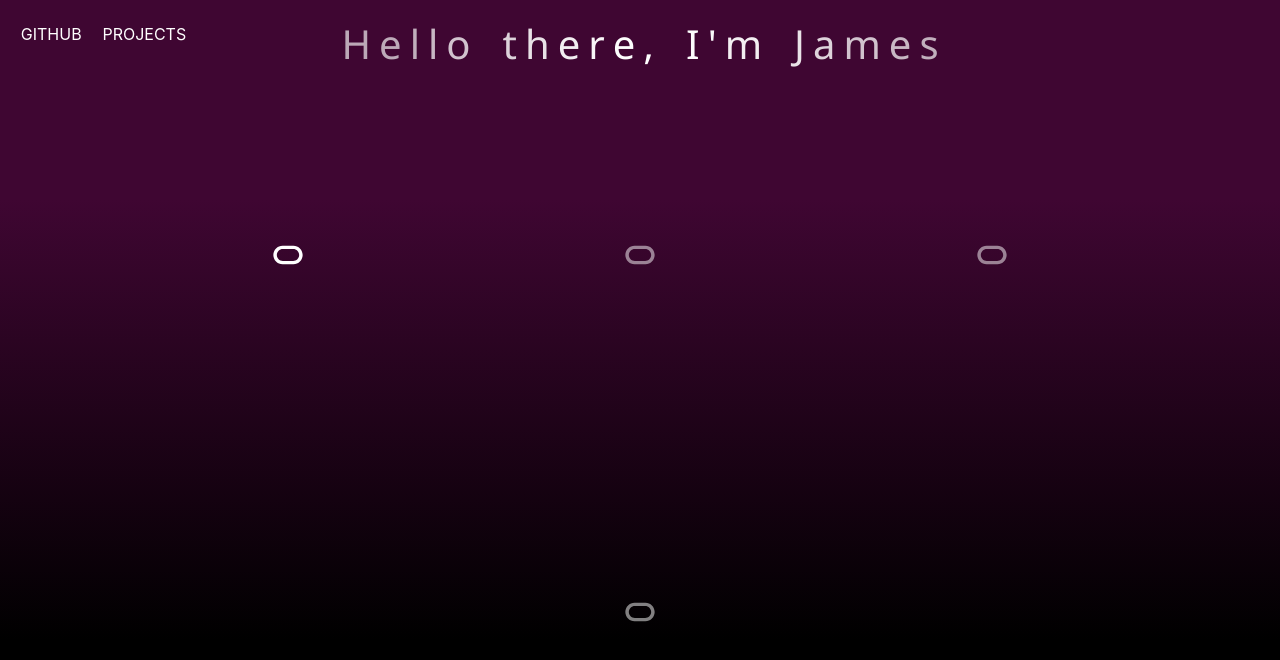
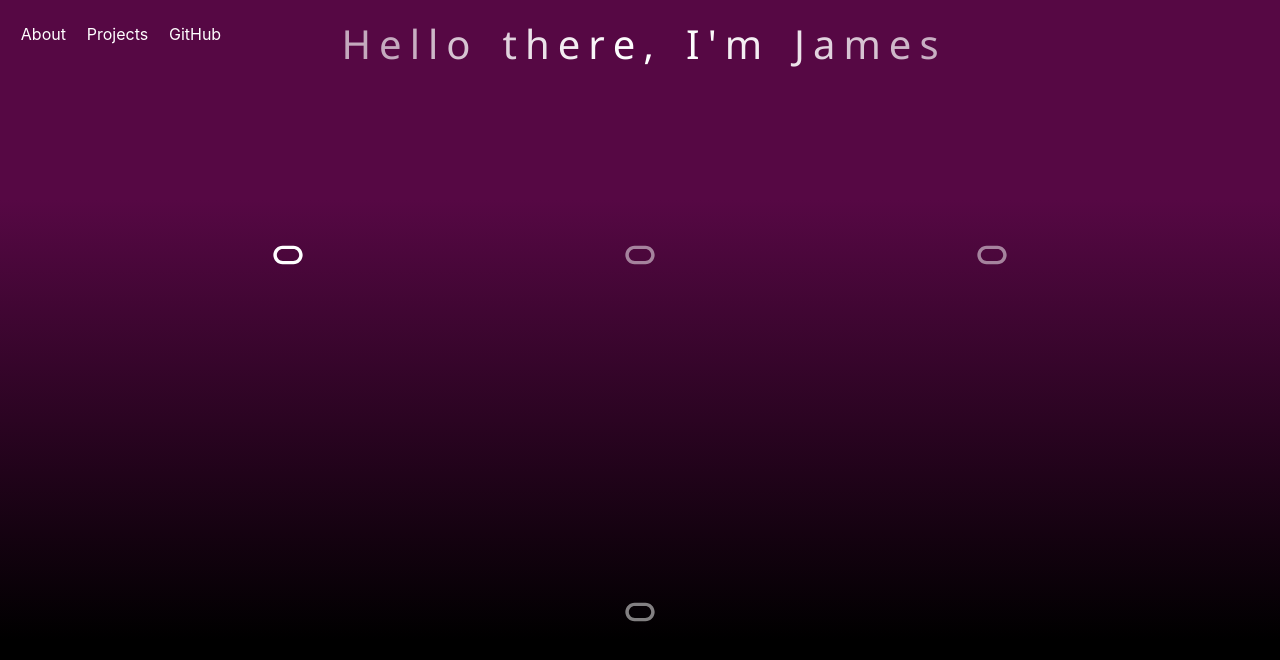
Before and after one commit to le-james/le-james.github.io, a React (Create React App) app: page /printer_project in a window 1280 px wide. Shown: the top 660 px of the page. Built offline with nearby package versions, Linux system fonts and the light colour scheme; a web font is replaced by a local one.

Commit message:
added about page, added more animations to about and project pages

```diff
--- a/src/App.js
+++ b/src/App.js
@@ -5,6 +5,7 @@ import { Route, Switch, useLocation } from "react-router-dom";
 
 //project component
 import Projects from "./components/Projects";
+import About from "./components/About";
 
 //project pages component
 import OD_project from "./components/project_pages/OD_project";
@@ -51,13 +52,16 @@ const App = () => {
   }
 
 let location = useLocation()
+let currPath = location.pathname
+// console.log(currPath)
 
   return (
     <Switch key={location.key} location={location}>
-      <Route path="/" exact render={(props) => ( <Home {...props} randRGB={randRGB} randRGBgenerator={randRGBgenerator} randRGBReset={randRGBReset}/> )} />
-      <Route path="/projects" component={Projects}/>
+      <Route path="/" exact render={(props) => ( <Home {...props} currPath={currPath} randRGB={randRGB} randRGBgenerator={randRGBgenerator} randRGBReset={randRGBReset}/>)} />
+      <Route path="/projects" render={(props) => ( <Projects {...props} currPath={currPath} randRGB={randRGB} randRGBgenerator={randRGBgenerator} randRGBReset={randRGBReset}/>)} />
+      <Route path="/about" render={(props) => ( <About {...props} currPath={currPath} randRGB={randRGB} randRGBgenerator={randRGBgenerator} randRGBReset={randRGBReset}/>)} />
 
-      <Route path="/od_project" component={OD_project}/>
+      <Route path="/od_project" render={(props) => ( <OD_project {...props} currPath={currPath} randRGB={randRGB} randRGBgenerator={randRGBgenerator} randRGBReset={randRGBReset}/>)} />
       <Route path="/rpod_project" component={Under_construction}/>
       <Route path="/testbed_project" component={Under_construction}/>
       <Route path="/ddr_project" component={Under_construction}/>
--- /dev/null
+++ b/src/components/About.js
@@ -0,0 +1,74 @@
+import React from 'react'
+import { motion } from 'framer-motion';
+
+import Footer from './footer'
+
+// cover images
+import keep_calm_cover from "./project_images/under_construction/sub_keep_calm_cat_lossy.jpg"
+
+//CSS
+import "./about.css"
+
+function About({ currPath, randRGB, randRGBgenerator, randRGBReset }) {
+    return (
+        <div class="projects" style={{overflow: "hidden"}}>
+
+            <Footer currPath={currPath} randRGB={randRGB} randRGBgenerator={randRGBgenerator} randRGBReset={randRGBReset} />
+
+            <motion.div class="project-container" variants={containerVariants} initial="hidden" animate="visible">
+                <div class="about-card" id="responsive-div">
+                    <div class="card__body">
+                        <img src={keep_calm_cover} alt="cat with space helmet"/>
+
+                        {/* <br/> */}
+                        {/* <hr/> */}
+
+                        <h2 style={headerStyle}>👨‍🚀 About James</h2>
+
+                        <p style={para}>
+                            &#9996; I am a M.S. student at the University of Southern California in the
+                            Astronautical Engineering Department.
+                        </p>
+                        <p style={para}>
+                            Interested in all things that integrate ⚙️mechanical, ⚡electronics and 👨‍💻software,
+                            Mechatronics!
+                        </p>
+                        <p style={para}>
+                            Currently focusing on the controls of robotic systems.
+                        </p>
+
+                        <br/>
+
+                        <h3 style={headerStyle}>📡 Contact</h3>
+                        <p style={para}>&#9993; jle54218@usc.edu</p>
+                    </div>
+                </div>
+            </motion.div>
+        </div>
+    )
+}
+
+const headerStyle = {borderRadius: "0.5em",
+                    background:"rgba(75,75,75,0.6",
+                    padding:"0.25em"
+                    }
+
+const para = {paddingTop:"0.75em"}
+
+const containerVariants = {
+    hidden: {
+        opacity:0,
+        y:"100vh"
+    },
+    visible: {
+        opacity:1,
+        y:0,
+        transition: {
+            type: "spring",
+            damping: 14,
+            ease: "easeInOut",
+        }
+    }
+}
+
+export default About
--- a/src/components/Home.js
+++ b/src/components/Home.js
@@ -5,11 +5,11 @@ import Footer from './footer'
 //CSS
 import "./home.css"
 
-const Home = ({ randRGB, randRGBgenerator, randRGBReset }) => {
+const Home = ({ currPath, randRGB, randRGBgenerator, randRGBReset }) => {
     return (
         <React.Fragment>
             <Slider randRGB={randRGB} randRGBgenerator={randRGBgenerator} randRGBReset={randRGBReset} />
-            <Footer randRGB={randRGB} randRGBgenerator={randRGBgenerator} randRGBReset={randRGBReset} />
+            <Footer currPath={currPath} randRGB={randRGB} randRGBgenerator={randRGBgenerator} randRGBReset={randRGBReset} />
         </React.Fragment>
     )
 }
--- a/src/components/Projects.js
+++ b/src/components/Projects.js
@@ -1,7 +1,8 @@
 import React from 'react'
+import { motion } from 'framer-motion';
 import { Link } from 'react-router-dom';
 
-import { AiFillHome } from "react-icons/ai"
+import Footer from './footer'
 
 // cover images
 import od_cover from "./project_images/od/lossy/ekf_gps_lossy.png"
@@ -14,13 +15,26 @@ import printer_cover from "./project_images/3d_printer/3d-printer_r2.gif"
 //CSS
 import "./projects.css"
 
-function Projects() {
+function Projects({ currPath, randRGB, randRGBgenerator, randRGBReset }) {
     return (
         <div class="projects">
-            <Link to="/"> {/* <AiFillHome class="header_icon" size="2em" /> */}HOME</Link>
 
-            <div class="project-container">
-            <div class="card">
+            <Footer currPath={currPath} randRGB={randRGB} randRGBgenerator={randRGBgenerator} randRGBReset={randRGBReset} />
+
+            {/* <motion.div variants={containerVariants} initial="hidden" animate="visible">
+                <Link to="/">
+                    <motion.div variants={iconVariant}>
+                        Home
+                    </motion.div>
+                </Link>
+                <Link to="/about">
+                    <motion.div variants={iconVariant}>
+                        About
+                    </motion.div></Link>
+                </motion.div> */}
+
+            <motion.div class="project-container" variants={containerVariants} initial="hidden" animate="visible">
+                <motion.div class="card" variants={childVariant}>
                     <div class="card__body">
                         <img src={od_cover} alt="orbits around earth"/>
                         <h2>Orbit Determination</h2>
@@ -34,9 +48,9 @@ function Projects() {
                             <h5>Read more</h5>
                         </Link>
                     </div>
-                </div>
+                </motion.div>
 
-                <div class="card">
+                <motion.div class="card" variants={childVariant}>
                     <div class="card__body">
                         <img src={rpod_cover} alt="plot of waypoints"/>
                         <h2>Spacecraft Rendezvous, Proximity Operations and Docking (RPOD) Guidance</h2>
@@ -50,11 +64,11 @@ function Projects() {
                             <h5>Read more</h5>
                         </Link>
                     </div>
-                </div>
+                </motion.div>
 
-                <div class="card">
+                <motion.div class="card" variants={childVariant}>
                     <div class="card__body">
-                        <img src={testbed_cover} alt="orbits around earth"/>
+                        <img src={testbed_cover} alt="paint ball air tank testbed"/>
                         <h2>3 Degrees of Freedom Small Satellite Testbed</h2>
                         <p>
                             Developing the navigation, controls and software architecture.
@@ -66,12 +80,12 @@ function Projects() {
                             <h5>Read more</h5>
                         </Link>
                     </div>
-                </div>
+                </motion.div>
 
 
-                <div class="card">
+                <motion.div class="card" variants={childVariant}>
                     <div class="card__body">
-                        <img src={ddr_cover} alt="orbits around earth"/>
+                        <img src={ddr_cover} alt="gif of blue circle moving around red circle"/>
                         <h2>Differential Drive Robot (DDR) Trajectory Optimization</h2>
                         <p>Learned how to use IPOPT (Nonlinear optimization software) in Julia programming language</p>
                     </div>
@@ -81,11 +95,11 @@ function Projects() {
                             <h5>Read more</h5>
                         </Link>
                     </div>
-                </div>
+                </motion.div>
 
-                <div class="card">
+                <motion.div class="card" variants={childVariant}>
                     <div class="card__body">
-                        <img src={printer_cover} alt="orbits around earth"/>
+                        <img src={printer_cover} alt="gif of 3d printer"/>
                         <h2>3D Printer Project</h2>
                         <p>Built a 3D printer from stratch</p>
                     </div>
@@ -95,7 +109,7 @@ function Projects() {
                             <h5>Read more</h5>
                         </Link>
                     </div>
-                </div>
+                </motion.div>
 
                 {/* <div class="card">
                     <div class="card__body">
@@ -148,9 +162,30 @@ function Projects() {
                     </div>
                 </div> */}
 
-            </div>
+            </motion.div>
         </div>
     )
 }
 
+const containerVariants = {
+    hidden: {
+        opacity: 0,
+    },
+    visible: {
+        opacity: 1,
+        transition: {
+            staggerChildren: 0.15,
+        }
+    }
+}
+
+const childVariant = {
+    hidden: {
+        opacity: 0,
+    },
+    visible: {
+        opacity: 1,
+    },
+}
+
 export default Projects
--- /dev/null
+++ b/src/components/about.css
@@ -0,0 +1,8 @@
+.about-card {
+    color: aliceblue;
+    width: 60%;
+}
+
+/* ::-webkit-scrollbar {
+    width: 0;
+} */
--- a/src/components/footer.js
+++ b/src/components/footer.js
@@ -7,11 +7,11 @@ import './footer.css'
 
 // contact icons
 // import { AiFillGithub, AiOutlineMail } from "react-icons/ai";
-import { AiFillGithub } from "react-icons/ai";
+// import { AiFillGithub } from "react-icons/ai";
 // import { IoIosPaper } from "react-icons/io"
-import { BsTools } from "react-icons/bs"
+// import { BsTools } from "react-icons/bs"
 
-const Footer = ({ randRGB, randRGBgenerator, randRGBReset }) => {
+const Footer = ({ currPath, randRGB, randRGBgenerator, randRGBReset }) => {
 
     const githubLink = 'https://github.com/le-james?tab=repositories';
     // const email = "mailto:jle54218@usc.edu"
@@ -20,19 +20,38 @@ const Footer = ({ randRGB, randRGBgenerator, randRGBReset }) => {
 
     return (
         <motion.div className='footer-container' variants={containerVariants} initial="hidden" animate="visible">
+
+            {currPath != "/" &&
+                <Link to="/">
+                    <motion.div className='icon' variants={iconVariant} onHoverStart={() => randRGBgenerator()} onHoverEnd={() => randRGBReset()} whileHover="hover" custom={randRGB}>
+                        Home
+                    </motion.div>
+                </Link>
+            }
+
+            {currPath != "/about" &&
+                <Link to="/about">
+                    <motion.div className='icon' variants={iconVariant} onHoverStart={() => randRGBgenerator()} onHoverEnd={() => randRGBReset()} whileHover="hover" custom={randRGB}>
+                        About
+                    </motion.div>
+                </Link>
+            }
+
+            {currPath != "/projects" &&
+                <Link to="/projects">
+                    <motion.div className='icon' variants={iconVariant} onHoverStart={() => randRGBgenerator()} onHoverEnd={() => randRGBReset()} whileHover="hover" custom={randRGB}>
+                        {/* <BsTools size="1.9em" /> */}
+                        Projects
+                    </motion.div>
+                </Link>
+            }
+
             <a href={githubLink} target="_blank" rel="noopener noreferrer">
                 <motion.div className="icon" variants={iconVariant} onHoverStart={() => randRGBgenerator()} onHoverEnd={() => randRGBReset()} whileHover="hover" custom={randRGB}>
                     {/* <AiFillGithub size="2em" /> */}
-                    GITHUB
+                    GitHub
                 </motion.div>
             </a>
-
-            <Link to="/projects">
-                <motion.div className='icon' variants={iconVariant} onHoverStart={() => randRGBgenerator()} onHoverEnd={() => randRGBReset()} whileHover="hover" custom={randRGB}>
-                    {/* <BsTools size="1.9em" /> */}
-                    PROJECTS
-                </motion.div>
-            </Link>
 
             {/* <a href={email} target="_blank" rel="noopener noreferrer">
                 <motion.div className='icon' variants={iconVariant} onHoverStart={() => randRGBgenerator()} onHoverEnd={() => randRGBReset()} whileHover="hover" custom={randRGB}>
@@ -75,7 +94,7 @@ const iconVariant = {
             y: [1, -1],
             color: `rgb(${randRGB.red}, ${randRGB.green}, ${randRGB.blue})`,
             transition: {
-                duration: 0.3,
+                duration: 0.2,
                 yoyo: Infinity,
                 ease: "easeInOut"
             }
--- a/src/components/home.css
+++ b/src/components/home.css
@@ -4,7 +4,7 @@
     height: 100%;
     overflow: hidden;
 
-    background: linear-gradient(0deg, rgb(0, 0, 0) 20%, rgb(63, 6, 50) 75%);
+    background: linear-gradient(0deg, rgb(0, 0, 0) 20%, rgb(86, 8, 68) 75%);
 }
 .slideGrid {
     font-family:'Segoe UI', Tahoma, Geneva, Verdana, sans-serif;
--- a/src/components/project_pages/Under_construction.js
+++ b/src/components/project_pages/Under_construction.js
@@ -20,7 +20,7 @@ function Under_construction() {
             <div class="project-container">
                 <div class="in-card">
                     <div class="card__body">
-                        <img src={keep_calm_cover} alt="cat with space helmet"/>
+                        <img src={keep_calm_cover} style={{width:"95%"}} alt="cat with space helmet"/>
 
                         <br/>
                         <hr/>
```
Also changed, not shown: src/App.css (+8 -0 lines), src/components/project_pages/OD_project.js (+21 -17 lines), src/components/projects.css (+8 -9 lines), public/manifest.json (deleted), src/components/project_images/od/circular_orbit.png (added).
